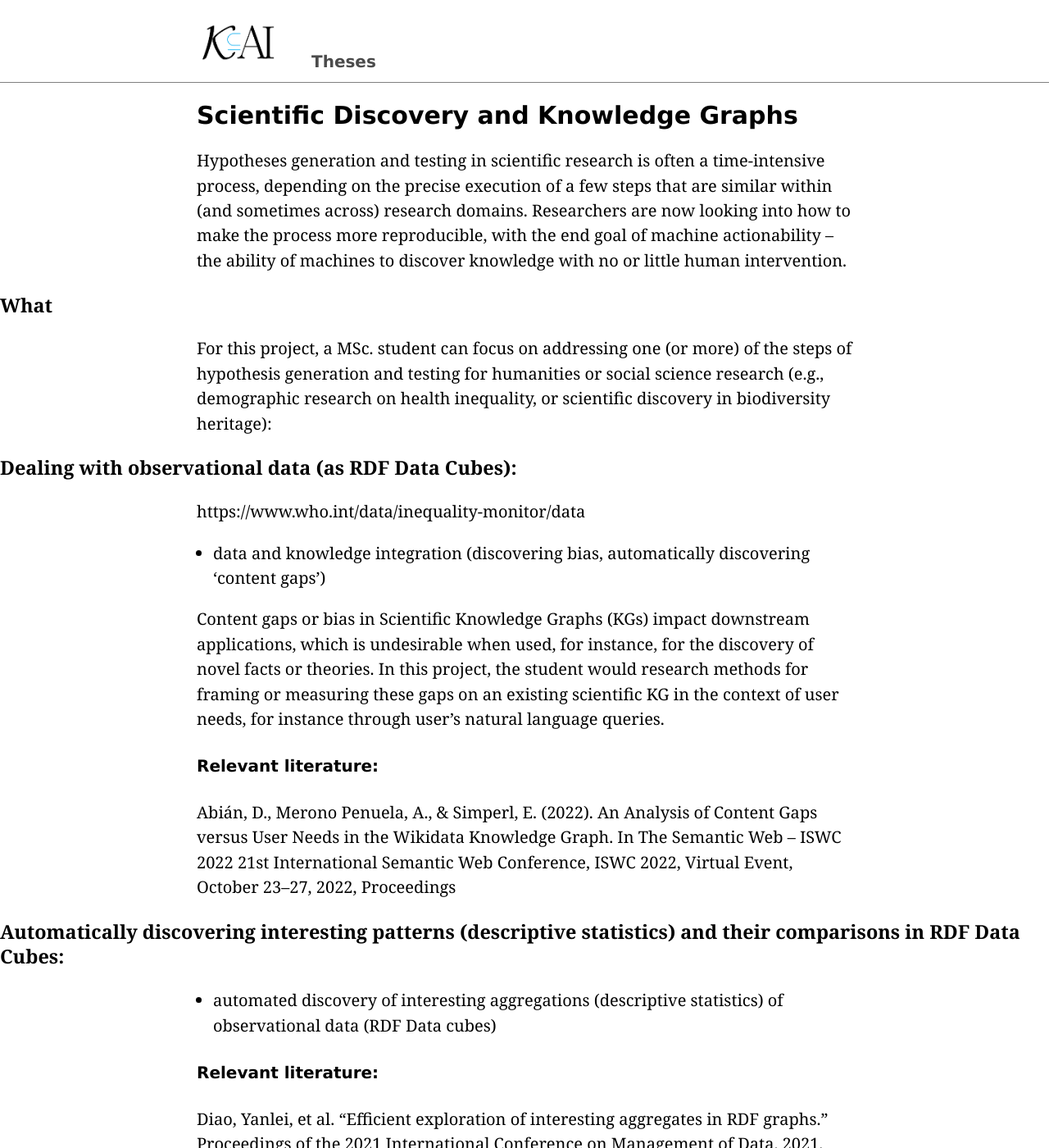
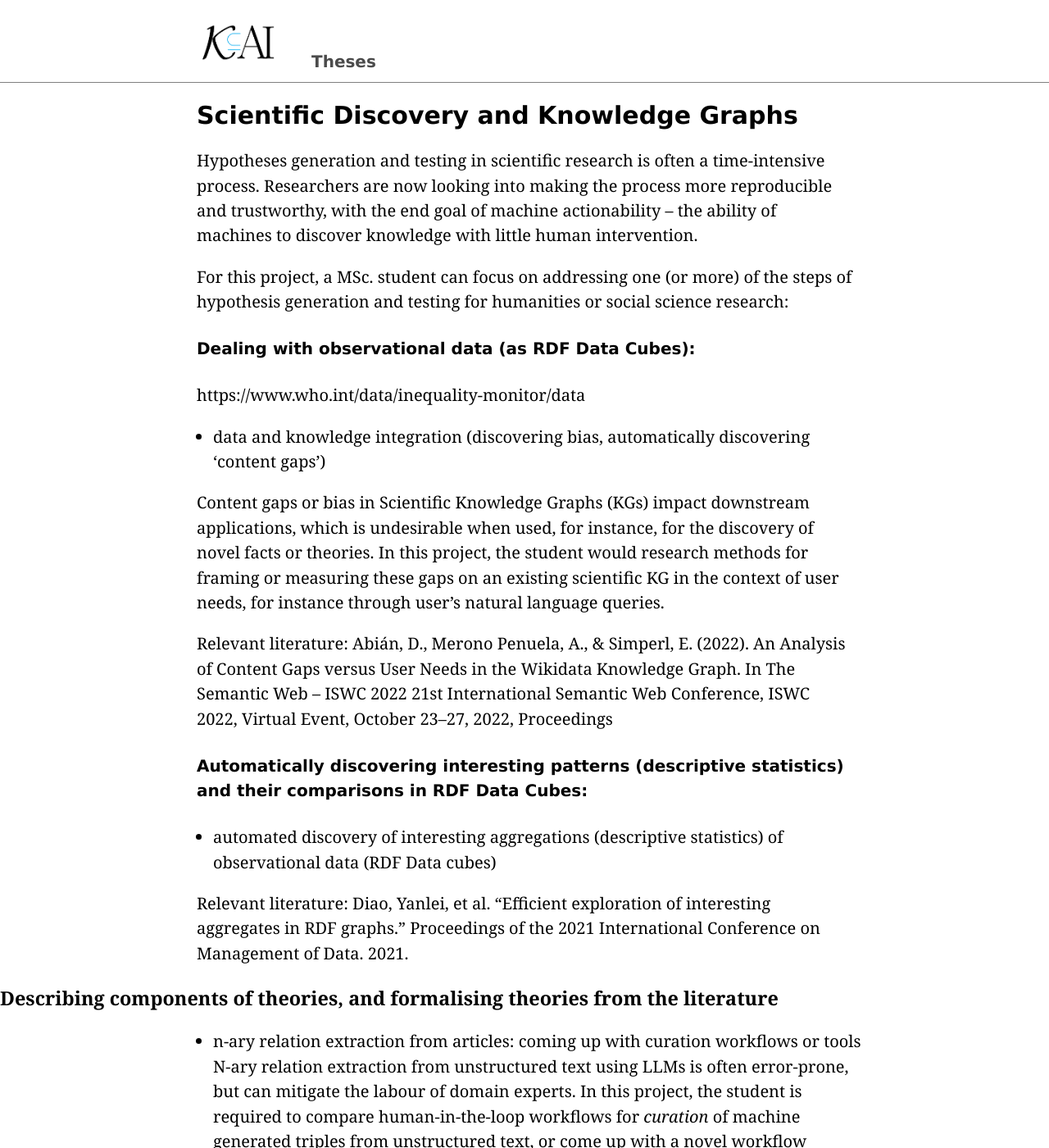
Before and after one commit to kai-vu/site, a Jekyll site: the page built from theses/LS_SciKG.md, in a window 1280 px wide and 1400 px high. Shown: the whole window at 82% size. Built offline with Jekyll 4.4.1, drawn with Linux system fonts in a browser that asks for light colours; our own code applies the rules of GitHub Pages for plain Markdown files; some of the changed text lies outside the part shown.

Commit message:
Update LS_SciKG.md

```diff
--- a/theses/LS_SciKG.md
+++ b/theses/LS_SciKG.md
@@ -10,12 +10,11 @@ title: Scientific Discovery and Knowledge Graphs
 
 ## Scientific Discovery and Knowledge Graphs
 
-Hypotheses generation and testing in scientific research is often a time-intensive process, depending on the precise execution of a few steps that are similar within (and sometimes across) research domains. Researchers are now looking into how to make the process more reproducible, with the end goal of machine actionability – the ability of machines to discover knowledge with no or little human intervention.
+Hypotheses generation and testing in scientific research is often a time-intensive process. Researchers are now looking into making the process more reproducible and trustworthy, with the end goal of machine actionability – the ability of machines to discover knowledge with little human intervention.
 
-### What
-For this project, a MSc. student can focus on addressing one (or more) of the steps of hypothesis generation and testing for humanities or social science research (e.g., demographic research on health inequality, or scientific discovery in biodiversity heritage):
+For this project, a MSc. student can focus on addressing one (or more) of the steps of hypothesis generation and testing for humanities or social science research:
 
-### Dealing with observational data (as RDF Data Cubes):
+#### Dealing with observational data (as RDF Data Cubes):
 
 https://www.who.int/data/inequality-monitor/data
 
@@ -23,14 +22,14 @@ https://www.who.int/data/inequality-monitor/data
 
 Content gaps or bias in Scientific Knowledge Graphs (KGs) impact downstream applications, which is undesirable when used, for instance, for the discovery of novel facts or theories. In this project, the student would research methods for framing or measuring these gaps on an existing scientific KG in the context of user needs, for instance through user's natural language queries.
 
-#### Relevant literature:
+Relevant literature:
 Abián, D., Merono Penuela, A., & Simperl, E. (2022). An Analysis of Content Gaps versus User Needs in the Wikidata Knowledge Graph. In The Semantic Web – ISWC 2022 21st International Semantic Web Conference, ISWC 2022, Virtual Event, October 23–27, 2022, Proceedings
 
-### Automatically discovering interesting patterns (descriptive statistics) and their comparisons in RDF Data Cubes:
+#### Automatically discovering interesting patterns (descriptive statistics) and their comparisons in RDF Data Cubes:
 
 - automated discovery of interesting aggregations (descriptive statistics) of observational data (RDF Data cubes)
 
-#### Relevant literature:
+Relevant literature:
 Diao, Yanlei, et al. "Efficient exploration of interesting aggregates in RDF graphs." Proceedings of the 2021 International Conference on Management of Data. 2021.
 
 ### Describing components of theories, and formalising theories from the literature
```
